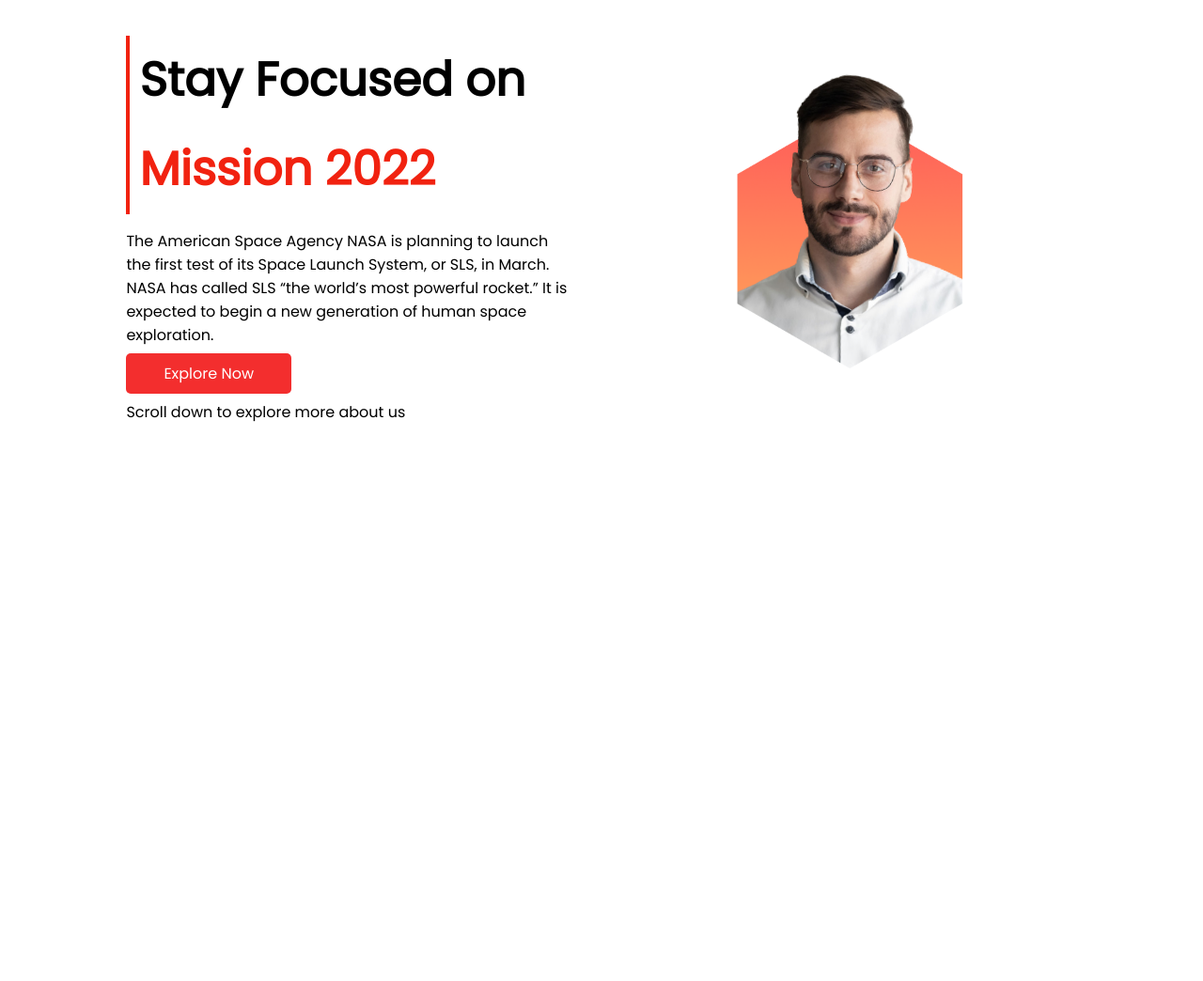
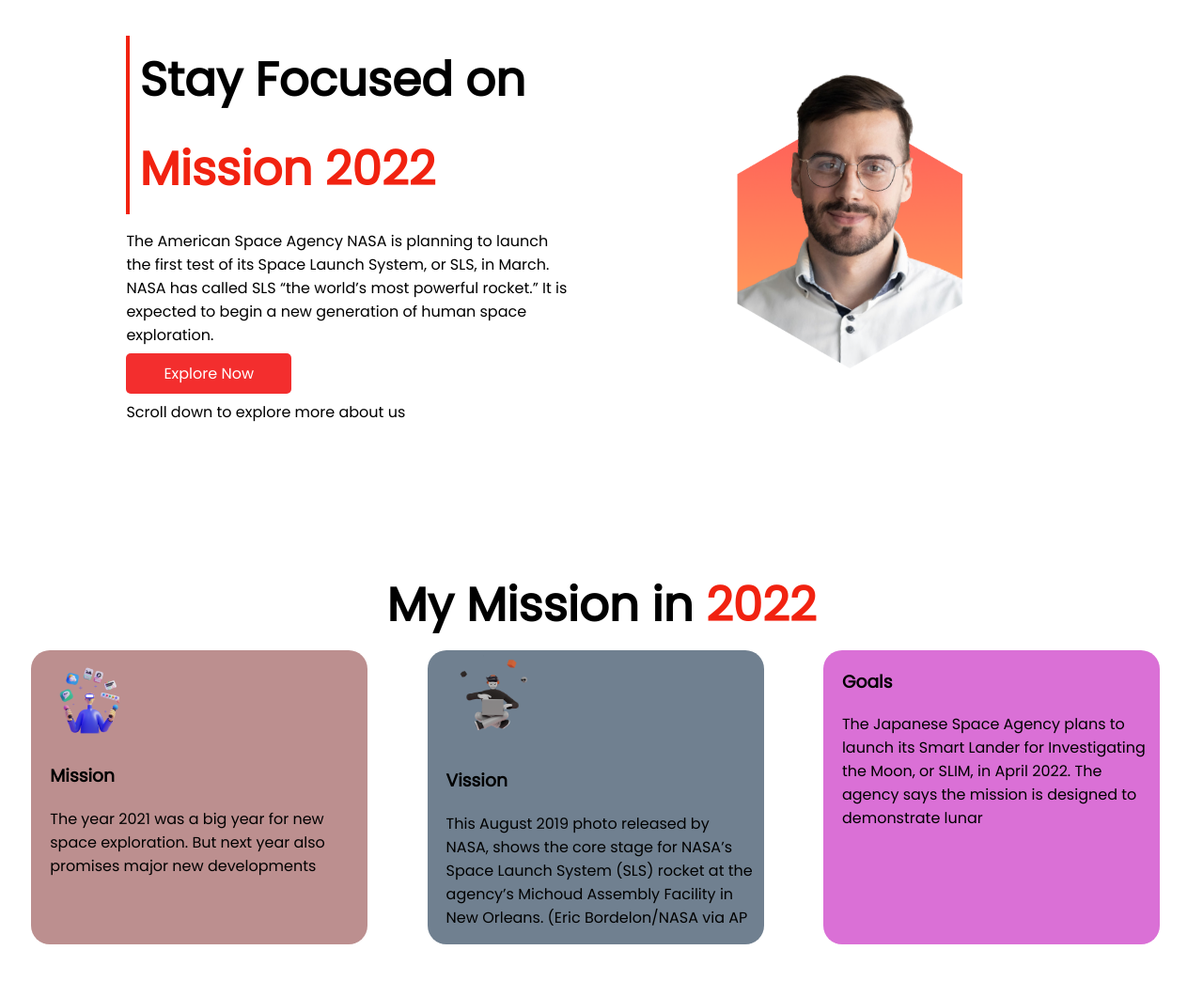
Before and after one commit to Toufiq-it/mission-2022, a plain HTML site: page index.html in a window 1280 px wide. Shown: the whole page at 94% size. Before the commit the page ends 800 px from the top, so only its background shows below. Drawn offline with Linux system fonts and the light colour scheme.

Commit message:
second commit

```diff
--- a/index.html
+++ b/index.html
@@ -11,10 +11,10 @@
     <link rel="stylesheet" href="style.css">
 </head>
 <body>
-    <section>
+    <section class="flexible-container">
         <div class="half-width">
             <h1 class="border">Stay Focused on</h1>
-            <h1 class="border"><span class="mission">Mission 2022</span></h1>
+            <h1 class="border"><span class="ms">Mission 2022</span></h1>
             <p>The American Space Agency NASA is planning to launch the first test of its Space Launch System, or SLS, in March. NASA has called SLS “the world’s most powerful rocket.” It is expected to begin a new generation of human space exploration.</p>
             <a class="link-button" target="_blank" href="https://learningenglish.voanews.com/a/major-space-missions-planned-in-2022/6375740.html">Explore Now</a>
             <p>Scroll down to explore more about us</p>
@@ -24,5 +24,25 @@
 
         </div>
     </section>
+    <section class="my-mission">
+        <h1 id="my">My Mission in <span class="ms">2022</span></h1>
+        <div class="header flexible-container">
+            <div class="experience-item mission">
+                <img src="images/illustrators/illustrator-1.png" alt="">
+                <h3>Mission</h3>
+                <p>The year 2021 was a big year for new space exploration. But next year also promises major new developments</p>
+            </div>
+            <div class="experience-item vission">
+                <img src="images/illustrators/illustrator-2.png" alt="">
+                <h3>Vission</h3>
+                <p>This August 2019 photo released by NASA, shows the core stage for NASA’s Space Launch System (SLS) rocket at the agency’s Michoud Assembly Facility in New Orleans. (Eric Bordelon/NASA via AP</p>
+            </div>
+            <div class="experience-item goals">
+
+                <h3>Goals</h3>
+                <p>The Japanese Space Agency plans to launch its Smart Lander for Investigating the Moon, or SLIM, in April 2022. The agency says the mission is designed to demonstrate lunar</p>
+            </div>
+        </div>
+    </section>
 </body>
 </html>
--- a/style.css
+++ b/style.css
@@ -7,11 +7,12 @@ h1{
     margin: 0px;
     padding: 10px;
 }
-.mission{
+.ms{
     color: rgb(241, 34, 16);
 }
-section{
+.flexible-container{
     display: flex;
+    margin-bottom: 100px;
 }
 .half-width{
     padding: 30px;
@@ -31,5 +32,33 @@ section{
 .border{
     border-left: 4px solid;
     border-color: rgb(241, 34, 16);
-
 }
+#my{
+    text-align: center;
+}
+.mission{
+    background-color: rosybrown;
+}
+.vission{
+    background-color: slategray;
+}
+.goals{
+    background-color: orchid;
+}
+.experience-item{
+    width: 30%;
+    margin-left: 2%;
+    margin-right: 3%;
+    padding-left: 20px;
+    padding-right: 10px;
+    border-radius: 20px;
+}
+.mission img{
+    width: 30%;
+}
+.vission img{
+    width: 30%;
+}
+.goals{
+    width: 30%;
+}
```
